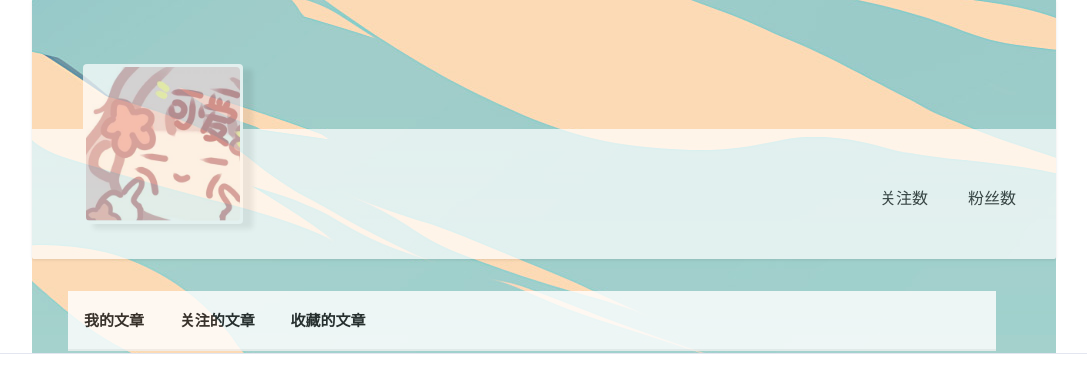
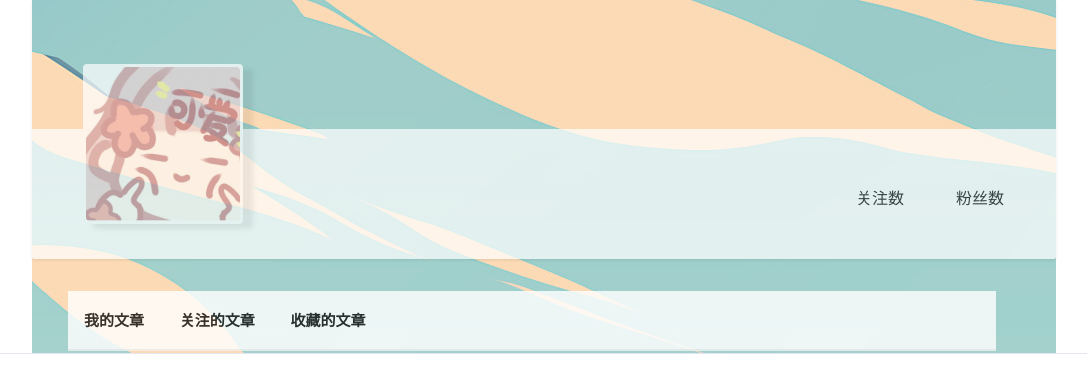
Before and after one commit to vozeo/Hambloger, a Flask app: template app/templates/user.html in a window 1280 px wide. Shown: the part 93-473 px from the top of the page, without its empty margins (96-1183 px from the left). Run offline with Flask 2, Linux system fonts and the light colour scheme; the template is opened without the code that fills it, so the values that code supplies are empty; some libraries are stand-ins or nearby versions.

Commit message:
fix follow position

```diff
--- a/app/static/css/user.css
+++ b/app/static/css/user.css
@@ -237,8 +237,9 @@
 
 .follow-operation-container {
     float: right;
-    margin-right: 40px;
-    margin-top: 6px;
+    padding-right: 20px;
+    padding-top: 6px;
+    width: 100px;
 }
 
 .edit-pro-operation-container {
```
